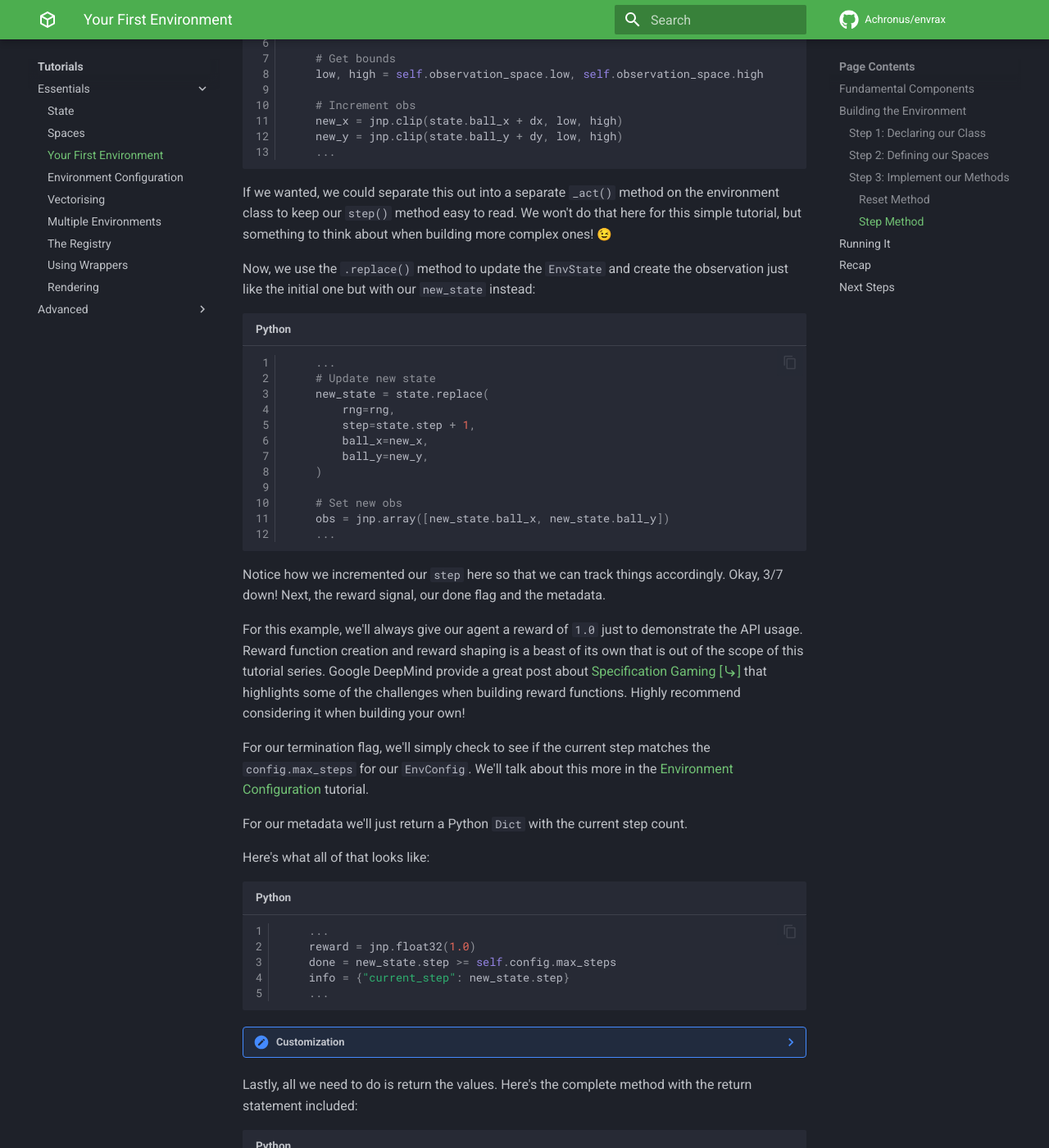
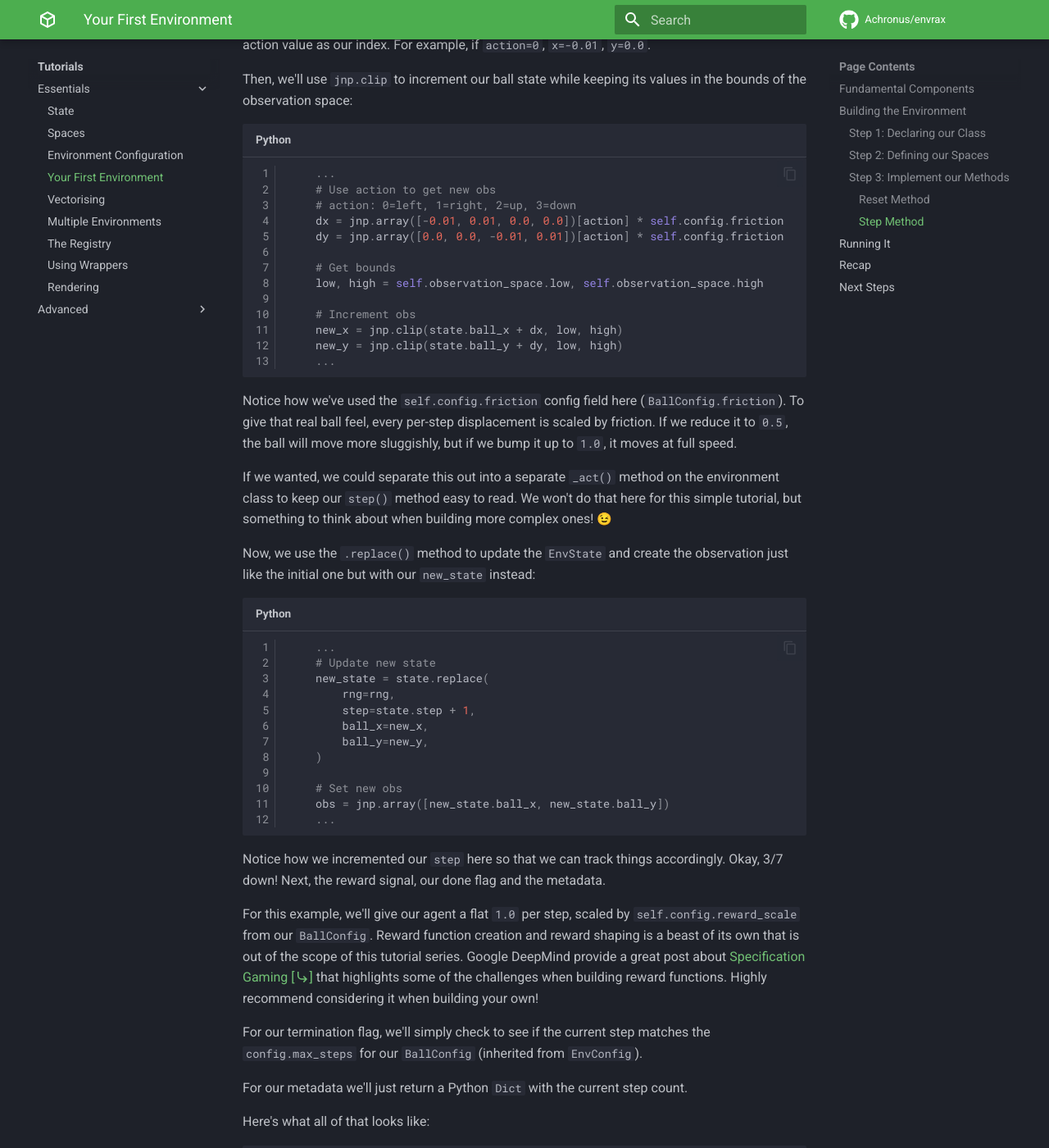
Before and after one commit to Achronus/envrax, an MkDocs documentation site: the page built from docs/tutorials/essentials/first-environment.md, in a window 1280 px wide and 1400 px high, scrolled down 5170 px. Shown: the whole window at 82% size. Built offline with MkDocs 1.6.1 and Material for MkDocs 9.7.7, drawn with Linux system fonts in a browser that asks for light colours; emoji names are drawn with the system emoji font; comment, search, counter and statistics services are not loaded; some of the changed text lies outside the part shown.

Commit message:
docs(essentials): Added `EnvConfig` tutorial.

````diff
--- a/docs/tutorials/essentials/first-environment.md
+++ b/docs/tutorials/essentials/first-environment.md
@@ -1,9 +1,10 @@
 # Your First Environment
 
-Welcome back! So far, you've developed your understanding of the two foundational pieces for building Envrax environments:
+Welcome back! So far, you've developed your understanding of the three foundational pieces for building Envrax environments:
 
 - [State](state.md) — the immutable snapshot of your environment
 - [Spaces](spaces.md) — the contracts describing observations and actions
+- [Configuration](configuration.md) — the static settings that drive its dynamics
 
 Now, it's time to wire them together into a working environment!
 
@@ -18,8 +19,17 @@
 ```python
 @chex.dataclass
 class BallState(EnvState):
-    ball_x: jnp.float32
-    ball_y: jnp.float32
+    ball_x: chex.Array
+    ball_y: chex.Array
+```
+
+We'll also reuse the `BallConfig` from [Configuration](configuration.md):
+
+```python
+@chex.dataclass
+class BallConfig(EnvConfig):
+    friction: float = 0.98
+    reward_scale: float = 1.0
 ```
 
 What we didn't discuss was the types of `Spaces` we were going to use. Recall that we need two: an `observation` space and an `action` space.
@@ -57,7 +67,13 @@
         ball_y: jnp.float32
 
 
-    class BallEnv(JaxEnv[Box, Discrete, BallState]):
+    @chex.dataclass
+    class BallConfig(EnvConfig):
+        friction: float = 0.98
+        reward_scale: float = 1.0
+
+
+    class BallEnv(JaxEnv[Box, Discrete, BallState, BallConfig]):
         @property
         def observation_space(self) -> Box:
             return Box(low=0.0, high=1.0, shape=(2,), dtype=jnp.float32)
@@ -84,8 +100,8 @@
 
             # Use action to get new obs
             # action: 0=left, 1=right, 2=up, 3=down
-            dx = jnp.array([-0.01, 0.01, 0.0, 0.0])[action]
-            dy = jnp.array([0.0, 0.0, -0.01, 0.01])[action]
+            dx = jnp.array([-0.01, 0.01, 0.0, 0.0])[action] * self.config.friction
+            dy = jnp.array([0.0, 0.0, -0.01, 0.01])[action] * self.config.friction
 
             # Get bounds
             low, high = self.observation_space.low, self.observation_space.high
@@ -106,7 +122,7 @@
             obs = jnp.array([new_state.ball_x, new_state.ball_y])
 
             # Compute reward, done, and info
-            reward = jnp.float32(1.0)
+            reward = jnp.float32(1.0) * self.config.reward_scale
             done = new_state.step >= self.config.max_steps
             info = {"current_step": new_state.step}
 
@@ -178,9 +195,9 @@
     Two things worth mentioning:
 
     - **`ABC`** — marks the class as *abstract*, forcing subclasses to implement every method marked with `@abstractmethod` before they can be instantiated.
-    - **`Generic[ObsSpaceT, ActSpaceT, StateT]`** — declares three type parameters, each `bound` to its base type (`Space` or `EnvState`). So, when you write `JaxEnv[Box, Discrete, BallState]`, you're *pinning* those TypeVars to concrete types for this subclass. This allows your IDE to know which type is being used and can perform autocompletion correctly without hacky overrides or `# type: ignore`.
+    - **`Generic[ObsSpaceT, ActSpaceT, StateT, ConfigT]`** — declares four type parameters, each `bound` to its base type (`Space`, `EnvState`, or `EnvConfig`). So, when you write `JaxEnv[Box, Discrete, BallState, BallConfig]`, you're *pinning* those TypeVars to concrete types for this subclass. This allows your IDE to know which type is being used and can perform autocompletion correctly without hacky overrides or `# type: ignore`.
 
-Every Envrax environment **must** subclass `JaxEnv` and pin three data types for IDE support. These are (in order): the observation space, action space, and the environment state.
+Every Envrax environment **must** subclass `JaxEnv` and pin four data types for IDE support. These are (in order): the observation space, action space, the environment state, and the environment config.
 
 In our case, we have `Box`, `Discrete` and our custom `BallState`:
 
@@ -188,7 +205,7 @@
 from envrax import JaxEnv
 from envrax.spaces import Box, Discrete
 
-class BallEnv(JaxEnv[Box, Discrete, BallState]): # (1)
+class BallEnv(JaxEnv[Box, Discrete, BallState, BallConfig]): # (1)
     ...
 ```
 
@@ -199,7 +216,7 @@
 Next, we declare the `observation_space` and `action_space` as properties on the class:
 
 ```python
-class BallEnv(JaxEnv[Box, Discrete, BallState]):
+class BallEnv(JaxEnv[Box, Discrete, BallState, BallConfig]):
     @property
     def observation_space(self) -> Box:
         return Box(low=0.0, high=1.0, shape=(2,), dtype=jnp.float32)
@@ -318,8 +335,8 @@
     ...
     # Use action to get new obs
     # action: 0=left, 1=right, 2=up, 3=down
-    dx = jnp.array([-0.01, 0.01, 0.0, 0.0])[action]
-    dy = jnp.array([0.0, 0.0, -0.01, 0.01])[action]
+    dx = jnp.array([-0.01, 0.01, 0.0, 0.0])[action] * self.config.friction
+    dy = jnp.array([0.0, 0.0, -0.01, 0.01])[action] * self.config.friction
 
     # Get bounds
     low, high = self.observation_space.low, self.observation_space.high
@@ -329,6 +346,8 @@
     new_y = jnp.clip(state.ball_y + dy, low, high)
     ...
 ```
+
+Notice how we've used the `self.config.friction` config field here (`BallConfig.friction`). To give that real ball feel, every per-step displacement is scaled by friction. If we reduce it to `0.5`, the ball will move more sluggishly, but if we bump it up to `1.0`, it moves at full speed.
 
 If we wanted, we could separate this out into a separate `_act()` method on the environment class to keep our `step()` method easy to read. We won't do that here for this simple tutorial, but something to think about when building more complex ones! :wink:
 
@@ -351,9 +370,9 @@
 
 Notice how we incremented our `step` here so that we can track things accordingly. Okay, 3/7 down! Next, the reward signal, our done flag and the metadata.
 
-For this example, we'll always give our agent a reward of `1.0` just to demonstrate the API usage. Reward function creation and reward shaping is a beast of its own that is out of the scope of this tutorial series. Google DeepMind provide a great post about [Specification Gaming [:material-arrow-right-bottom:]](https://deepmind.google/blog/specification-gaming-the-flip-side-of-ai-ingenuity/) that highlights some of the challenges when building reward functions. Highly recommend considering it when building your own!
+For this example, we'll give our agent a flat `1.0` per step, scaled by `self.config.reward_scale` from our `BallConfig`. Reward function creation and reward shaping is a beast of its own that is out of the scope of this tutorial series. Google DeepMind provide a great post about [Specification Gaming [:material-arrow-right-bottom:]](https://deepmind.google/blog/specification-gaming-the-flip-side-of-ai-ingenuity/) that highlights some of the challenges when building reward functions. Highly recommend considering it when building your own!
 
-For our termination flag, we'll simply check to see if the current step matches the `config.max_steps` for our `EnvConfig`. We'll talk about this more in the [Environment Configuration](configuration.md) tutorial.
+For our termination flag, we'll simply check to see if the current step matches the `config.max_steps` for our `BallConfig` (inherited from `EnvConfig`).
 
 For our metadata we'll just return a Python `Dict` with the current step count.
 
@@ -361,13 +380,13 @@
 
 ```python
     ...
-    reward = jnp.float32(1.0)
+    reward = jnp.float32(1.0) * self.config.reward_scale
     done = new_state.step >= self.config.max_steps
     info = {"current_step": new_state.step}
     ...
 ```
 
-??? note "Customization"
+??? info "Customization"
 
     These three values (`reward`, `done`, `info`) can be far more complicated and customized depending on your environments complexity.
 
@@ -383,8 +402,8 @@
 
     # Use action to get new obs
     # action: 0=left, 1=right, 2=up, 3=down
-    dx = jnp.array([-0.01, 0.01, 0.0, 0.0])[action]
-    dy = jnp.array([0.0, 0.0, -0.01, 0.01])[action]
+    dx = jnp.array([-0.01, 0.01, 0.0, 0.0])[action] * self.config.friction
+    dy = jnp.array([0.0, 0.0, -0.01, 0.01])[action] * self.config.friction
 
     # Get bounds
     low, high = self.observation_space.low, self.observation_space.high
@@ -405,7 +424,7 @@
     obs = jnp.array([new_state.ball_x, new_state.ball_y])
 
     # Compute reward, done, and info
-    reward = jnp.float32(1.0)
+    reward = jnp.float32(1.0) * self.config.reward_scale
     done = new_state.step >= self.config.max_steps
     info = {"current_step": new_state.step}
 
@@ -449,7 +468,7 @@
 
 Here's a quick recap of what we've covered:
 
-- [x] Declared a `BallEnv` class subclassing `JaxEnv[Box, Discrete, BallState]`
+- [x] Declared a `BallEnv` class subclassing `JaxEnv[Box, Discrete, BallState, BallConfig]`
 - [x] Defined the `observation_space` and `action_space` as properties on the class
 - [x] Implemented the `reset` and `step` methods to drive the environment's transitions
 - [x] Tested it by running the `reset → step` loop
@@ -460,12 +479,12 @@
 
 <div class="grid cards" markdown>
 
--   :material-cog-outline:{ .lg .middle } __Environment Configuration__
+-   :material-vector-arrange-above:{ .lg .middle } __Vectorising with `VecEnv`__
 
     ---
 
-    Explore how to use and extend `EnvConfig`.
+    Learn how to run `N` parallel copies of your environments.
 
-    [:octicons-arrow-right-24: Continue to Tutorial 4](configuration.md)
+    [:octicons-arrow-right-24: Continue to Tutorial 5](vectorising.md)
 
 </div>
--- a/mkdocs.yml
+++ b/mkdocs.yml
@@ -60,8 +60,8 @@
       - Essentials:
           - State: tutorials/essentials/state.md
           - Spaces: tutorials/essentials/spaces.md
+          - Environment Configuration: tutorials/essentials/configuration.md
           - Your First Environment: tutorials/essentials/first-environment.md
-          - Environment Configuration: tutorials/essentials/configuration.md
           - Vectorising: tutorials/essentials/vectorising.md
           - Multiple Environments: tutorials/essentials/multi-env.md
           - The Registry: tutorials/essentials/registry.md
````
Also changed, not shown: other parts of docs/tutorials/essentials/first-environment.md (+3 -2 lines), docs/tutorials/essentials/configuration.md (added, +81 -0 lines), docs/tutorials/essentials/spaces.md (+4 -4 lines), docs/tutorials/index.md (+2 -2 lines).
